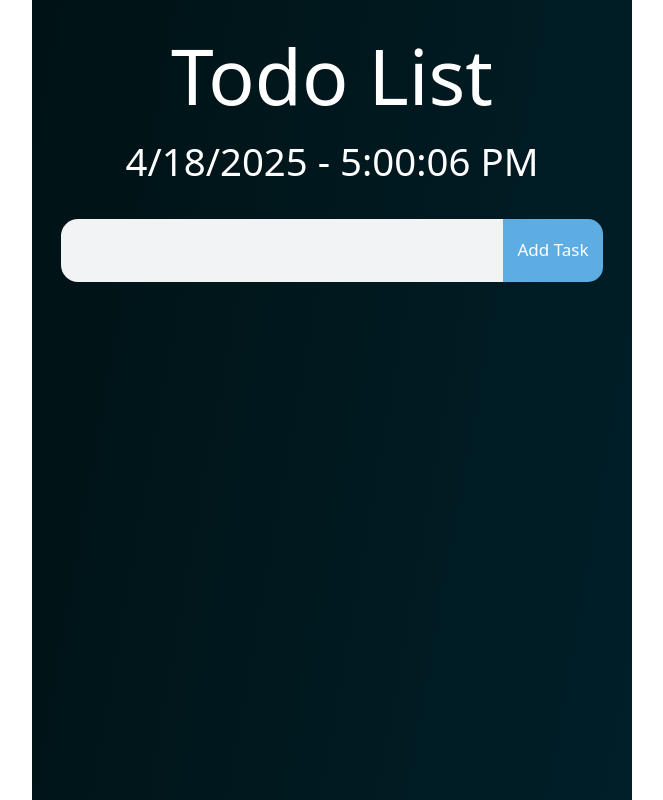
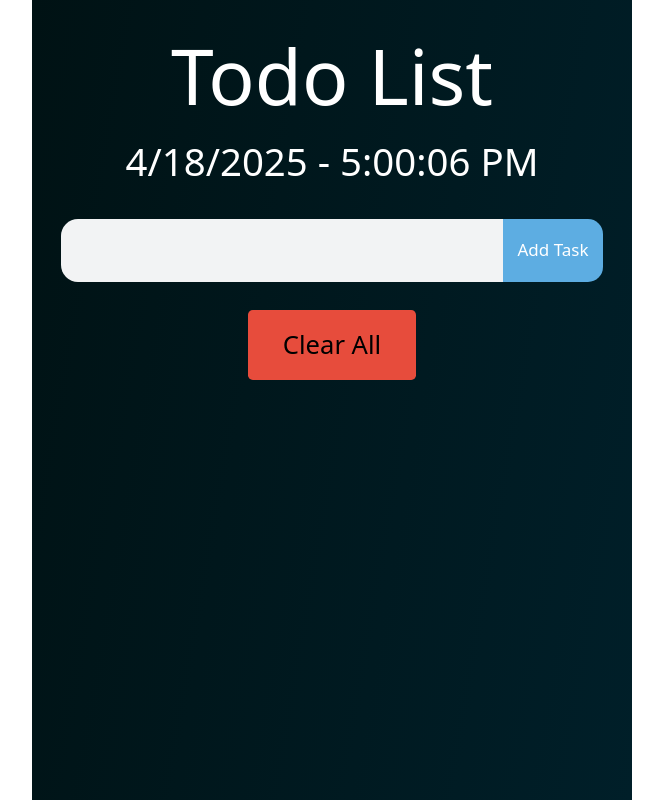
Before and after one commit to FarazAyaz/React-Crash-Course, a React (Vite) app: page / in a window 1280 px wide. Shown: the whole page, without its empty margins (308-971 px from the left). Built offline with nearby package versions, Linux system fonts and the light colour scheme.

Commit message:
delete function

```diff
--- a/src/projects/Todo/Todo.jsx
+++ b/src/projects/Todo/Todo.jsx
@@ -32,7 +32,16 @@ const Todo = () => {
   },1000);
   return () => clearInterval(interval);
  })
-
+ // Delete Task
+ const handleDeleteTodo = (value) => {
+  console.log(value);
+  const updatedTask = task.filter((curTask) => curTask !== value);
+  setTask(updatedTask);
+ }
+  // Clear All Task
+  const handleClearAll = () => {
+    setTask([])
+  }
 
   return (
     <section className="todo-container">
@@ -65,7 +74,7 @@ const Todo = () => {
                 <button className="check-btn">
                   <MdCheck />
                 </button>
-                <button className="delete-btn">
+                <button className="delete-btn" onClick={()=>handleDeleteTodo(curTask)}>
                   <MdDeleteForever />
                 </button>
               </li>
@@ -73,6 +82,11 @@ const Todo = () => {
           })}
         </ul>
       </section>
+      <section>
+        <button className="clear-btn" onClick={handleClearAll}>
+            Clear All
+        </button>
+      </section>
     </section>
   );
 };
```
